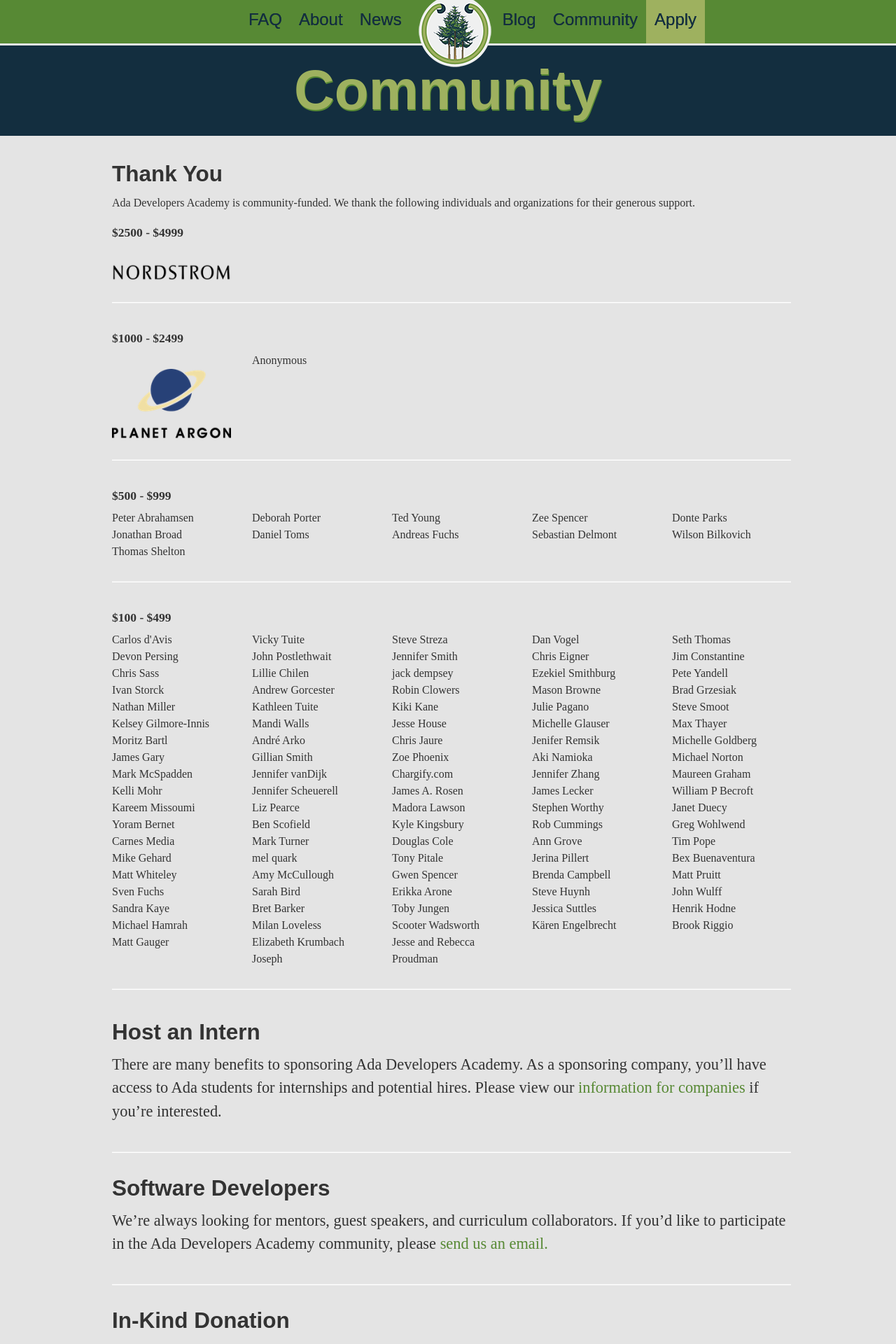
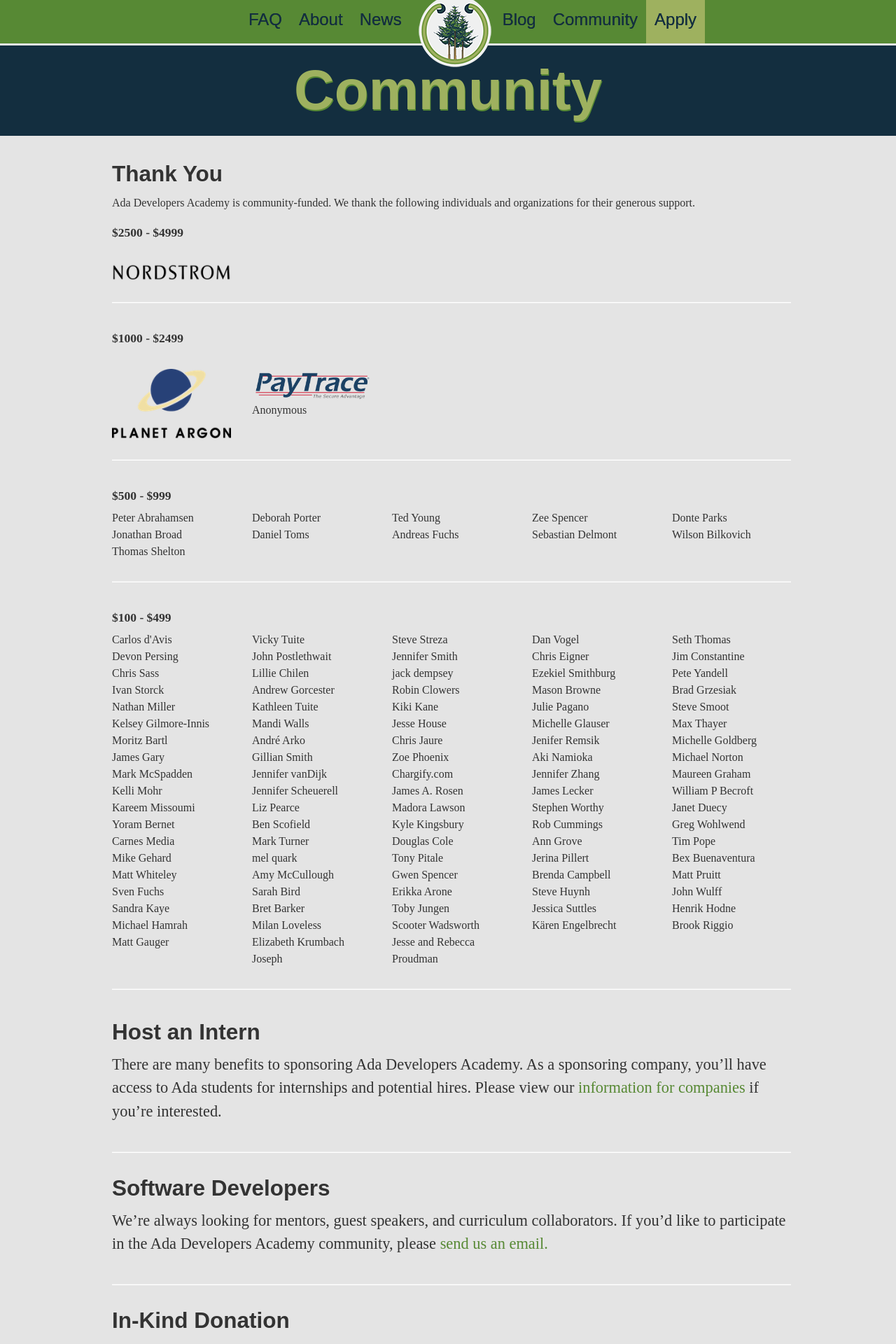
Before and after one commit to Ada-Developers-Academy/adadevelopersacademy.org, a Jekyll site: the page built from community/index.html, in a window 1280 px wide. Shown: the top 1920 px of the page at 70% size. Built offline with Jekyll 4.4.1, drawn with Linux system fonts in a browser that asks for light colours; nearby versions of some CDN libraries.

Commit message:
add paytrace to community page.

```diff
--- a/community/index.html
+++ b/community/index.html
@@ -30,7 +30,7 @@
       <div class="row">
         <div class="span10"><h4>$1000 - $2499</h4></div>
         <div class="span2"><br/><a href="http://planetargon.com/?utm_source=ada&utm_medium=web&utm_content=r13&utm_campaign=donation"><img src="/images/logos/planet_argon.png" /></a></div>
-        <div class="span2"> Anonymous</div>
+        <div class="span2"><br/><a href="https://paytrace.com/"><img src="/images/logos/paytrace.png" /></a> Anonymous </div>
         <div class="span10"><hr/></div>
       </div>
       <div class="row">
```
Also changed, not shown: images/logos/paytrace.png (added).
